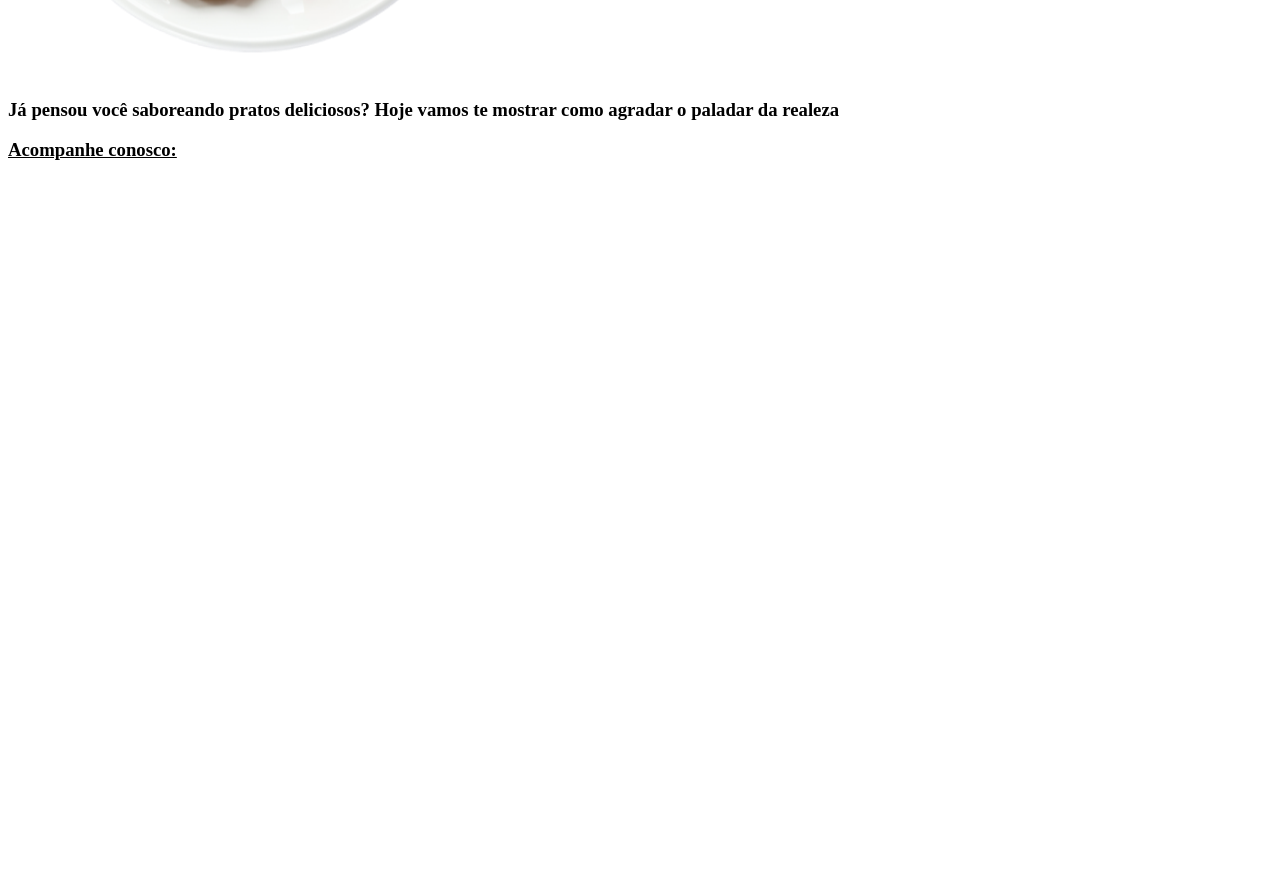
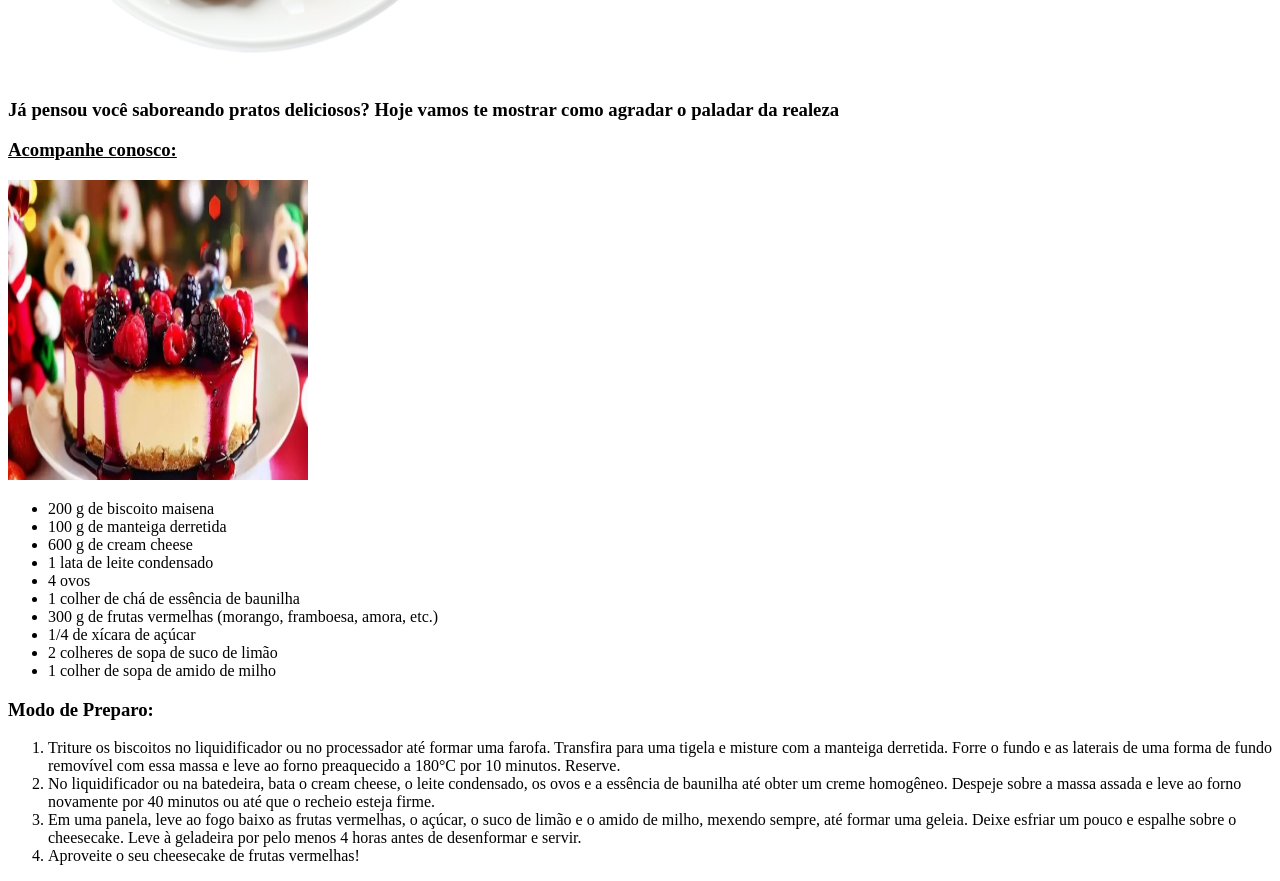
Before and after one commit to ODexyz/Receita-html, a plain HTML site: page receita.html in a window 1280 px wide. Shown: the part 577-1458 px from the top of the page. Before the commit the page ends 800 px from the top, so only its background shows below. Drawn offline with Linux system fonts and the light colour scheme.

Commit message:
Add files via upload

```diff
--- a/receita.html
+++ b/receita.html
@@ -35,6 +35,80 @@
 
     </h3>
 
+    <img
+        src="./img/Como-Fazer-Cheesecake-de-Frutas-Vermelhas.png"
+        alt="Imagem do cheesecake"
+        width="300"
+        height="300"
+
+    >
+
+    <ul>
+
+        <li>
+            200 g de biscoito maisena
+        </li>
+
+        <li>
+            100 g de manteiga derretida
+        </li>
+
+        <li>
+            600 g de cream cheese
+        </li>
+
+        <li>
+            1 lata de leite condensado
+        </li>
+
+        <li>
+            4 ovos
+        </li>
+
+        <li>
+            1 colher de chá de essência de baunilha
+        </li>
+
+        <li>
+            300 g de frutas vermelhas (morango, framboesa, amora, etc.)
+        </li>
+
+        <li>
+            1/4 de xícara de açúcar
+        </li>
+
+        <li>
+            2 colheres de sopa de suco de limão
+        </li>
+
+        <li>
+            1 colher de sopa de amido de milho
+        </li>
+
+
+    </ul>
+
+    <h3>
+        <strong>
+            Modo de Preparo:
+        </strong>
+    </h3>
+
+    <ol>
+        <li>
+            Triture os biscoitos no liquidificador ou no processador até formar uma farofa. Transfira para uma tigela e misture com a manteiga derretida. Forre o fundo e as laterais de uma forma de fundo removível com essa massa e leve ao forno preaquecido a 180°C por 10 minutos. Reserve.
+        </li>
+        <li>
+            No liquidificador ou na batedeira, bata o cream cheese, o leite condensado, os ovos e a essência de baunilha até obter um creme homogêneo. Despeje sobre a massa assada e leve ao forno novamente por 40 minutos ou até que o recheio esteja firme.
+        </li>
+        <li>
+            Em uma panela, leve ao fogo baixo as frutas vermelhas, o açúcar, o suco de limão e o amido de milho, mexendo sempre, até formar uma geleia. Deixe esfriar um pouco e espalhe sobre o cheesecake. Leve à geladeira por pelo menos 4 horas antes de desenformar e servir.
+        </li>
+        <li>
+            Aproveite o seu cheesecake de frutas vermelhas!
+        </li>
+    </ol>
+
 
 </body>
 
```
Also changed, not shown: img/Como-Fazer-Cheesecake-de-Frutas-Vermelhas.png (added), img/FyggMyYaMAIOP29.png (added), img/R.jfif (added).
